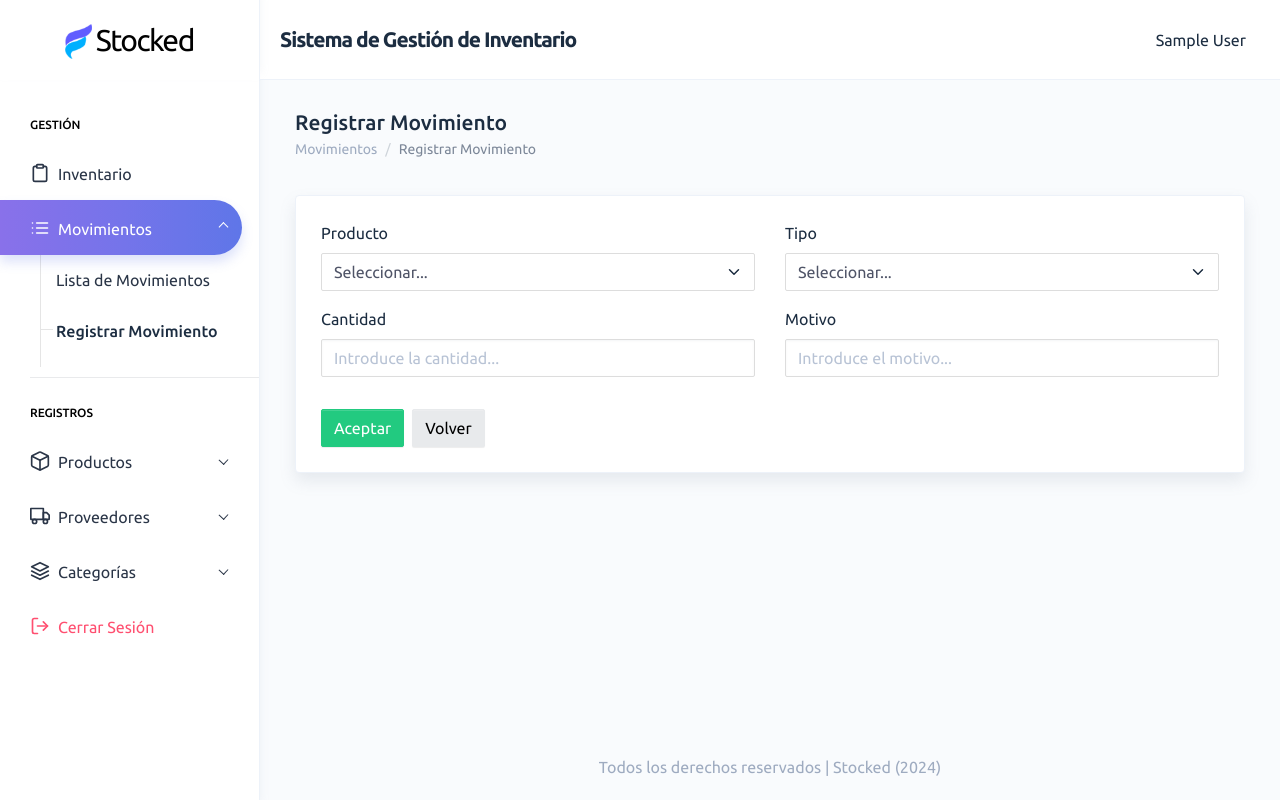
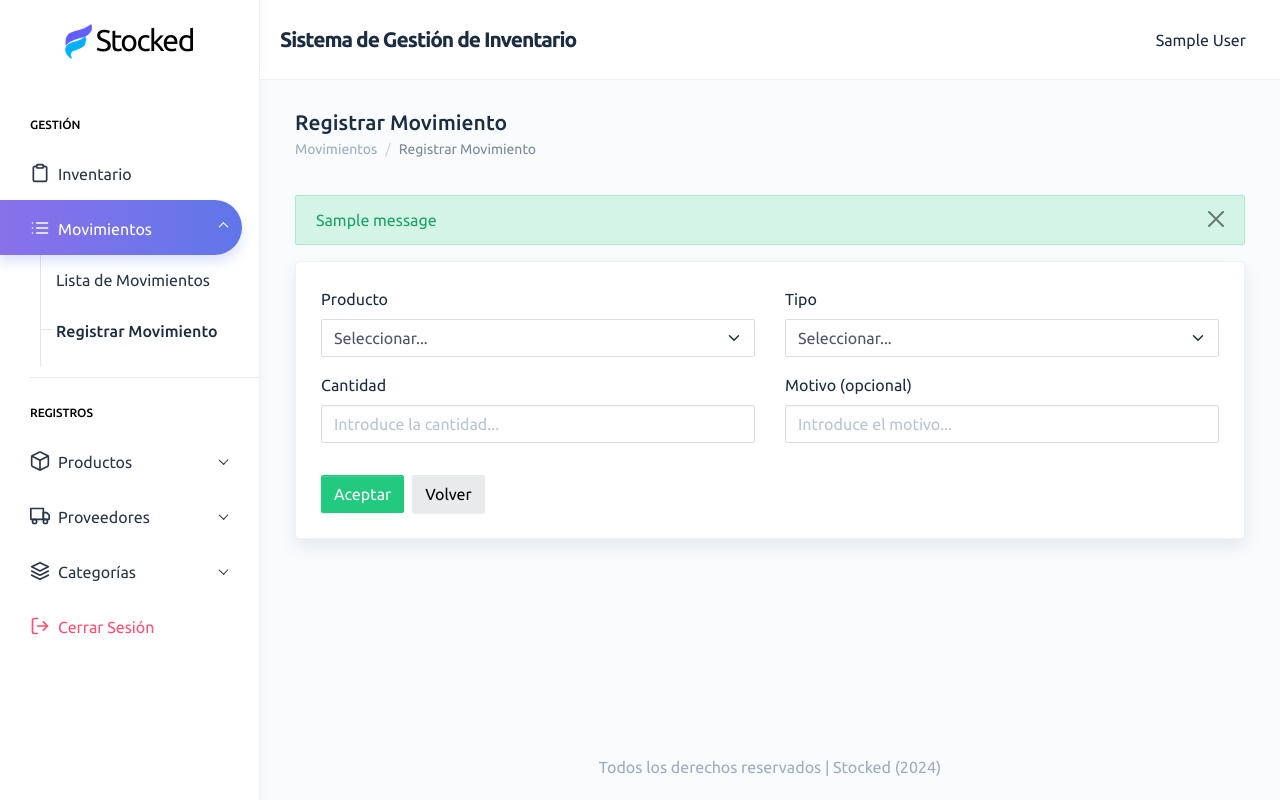
Before and after one commit to esteban-florez/stockapp, a Django app: page /movements/create in a window 1280 px wide. Run offline with Django 5.2, Linux system fonts and the light colour scheme; a user stored in the database is signed in; tables that the repository leaves empty hold one stand-in row (values such as "Sample post"); one stand-in notice (Sample message) is shown; some libraries are stand-ins or nearby versions.

Commit message:
Correción de bugs del sistema.

```diff
--- a/stock/forms.py
+++ b/stock/forms.py
@@ -1,6 +1,7 @@
 from django import forms
 from django.core.exceptions import ValidationError
 from django.db.models import Sum
+from django.db.models.functions import Coalesce
 from .models import Category, Supplier, Product, Movement, User
 
 class UniqueNameForm(forms.Form):
@@ -51,7 +52,7 @@ class ProductForm(UniqueNameForm):
 class MovementForm(forms.Form):
   type = forms.ChoiceField(choices=[('plus', 'Ingreso'), ('minus', 'Salida')], required=True)
   amount = forms.IntegerField(min_value=1, required=True)
-  reason = forms.CharField(max_length=30, required=False)
+  reason = forms.CharField(max_length=50, required=False)
   product = forms.ModelChoiceField(
     required=True,
     queryset=Product.objects.annotate(stock=Sum('movement__amount')).filter(stock__gt=0)
@@ -67,7 +68,8 @@ class MovementForm(forms.Form):
 
     product = cleaned_data.get('product')
     amount = cleaned_data.get('amount')
-    agg = Movement.objects.filter(product_id=product.id).aggregate(value=Sum('amount'))
+    sum_query = Coalesce(Sum('amount'), 0)
+    agg = Movement.objects.filter(product_id=product.id).aggregate(value=sum_query)
     mov_sum = agg.get('value')
     exceeding_amount = amount and product and type == 'minus' and amount > mov_sum
 
--- a/stock/models.py
+++ b/stock/models.py
@@ -34,7 +34,7 @@ class Supplier(TimeStampedModel):
 
 class Movement(TimeStampedModel):
   amount = models.IntegerField()
-  reason = models.CharField(max_length=30, null=True)
+  reason = models.CharField(max_length=50, null=True)
   product = models.ForeignKey(Product, on_delete=models.CASCADE)
   supplier = models.ForeignKey(Supplier, on_delete=models.CASCADE, null=True)
 
--- a/stock/seeder.py
+++ b/stock/seeder.py
@@ -145,7 +145,7 @@ def seed():
   )
 
   User.objects.create_user(
-    name='Luis Pérez',
-    email='luis@ejemplo.com',
+    name='Juan Pérez',
+    email='correo@ejemplo.com',
     password='pass1234',
   )
--- a/stock/shortcuts.py
+++ b/stock/shortcuts.py
@@ -16,7 +16,9 @@ def session_old(request):
       if val:
         old_copy[key] = int(val)
 
-    del old_copy['password']
+    if old_copy.get('password'):
+      del old_copy['password']
+
     return old_copy
   else:
     return None
--- a/stock/static/create-movement.js
+++ b/stock/static/create-movement.js
@@ -18,8 +18,10 @@ document.addEventListener('alpine:init', () => {
       const products = JSON.parse(document.querySelector('#products-data').textContent)
       const old = JSON.parse(document.querySelector('#old-data').textContent)
 
-      this.selected = old.product
-      this.type = old.type
+      if (old) {
+        this.selected = old.product
+        this.type = old.type
+      }
 
       products.forEach(product => {
         this.products.set(product.id, product)
--- a/stock/templates/base.html
+++ b/stock/templates/base.html
@@ -41,15 +41,17 @@
       </div>
       <div class="container-fluid">
         <div class="row">
-          {% comment %}
-            <div class="col-12">
-              <div class="alert alert-success alert-dismissible fade show" role="alert">
-                {{ alert }}
-                <button type="button" class="btn-close" data-bs-dismiss="alert" aria-label="Close">
-                </button>
+          {% if messages %}
+            {% for message in messages %}
+              <div class="col-12">
+                <div class="alert alert-success alert-dismissible fade show" role="alert">
+                  {{ message }}
+                  <button type="button" class="btn-close" data-bs-dismiss="alert" aria-label="Close">
+                  </button>
+                </div>
               </div>
-            </div>
-          {% endcomment %}
+            {% endfor %}
+          {% endif %}
           <div class="col-12">
             <div class="card border shadow">
               <div class="card-body">
--- a/stock/templates/create_movement.html
+++ b/stock/templates/create_movement.html
@@ -39,8 +39,8 @@
       </div>
       <div class="col-lg-6">
         <div class="form-group mb-3">
-          <label class="form-label" for="reason">Motivo</label>
-          <input class="form-control{% if errors.reason %} is-invalid{% endif %}" name="reason" id="reason" placeholder="Introduce el motivo..." maxlength="20" value="{{ old.reason }}" />
+          <label class="form-label" for="reason">Motivo (opcional)</label>
+          <input class="form-control{% if errors.reason %} is-invalid{% endif %}" name="reason" id="reason" placeholder="Introduce el motivo..." maxlength="50" value="{{ old.reason }}" />
           <p class="invalid-feedback">{{ errors.reason.0 }}</p>
         </div>
       </div>
--- a/stock/templates/index.html
+++ b/stock/templates/index.html
@@ -3,7 +3,7 @@
 {% block title %}Estado de Inventario{% endblock title %}
 
 {% block rightbar %}
-  <a href="{% url 'pdf' %}" class="btn btn-primary">
+  <a target="_blank" rel="noopener noreferrer" href="{% url 'pdf' %}" class="btn btn-primary">
     Reporte PDF
   </a>
   <a href="{% url 'movements.create' %}" class="btn btn-success">
--- a/stock/templates/ui/category_form.html
+++ b/stock/templates/ui/category_form.html
@@ -13,7 +13,7 @@
     <div class="col-lg-6">
       <div class="form-group mb-3">
         <div class="form-group mb-3">
-          <label class="form-label" for="description">Descripción</label>
+          <label class="form-label" for="description">Descripción (50 caracteres max.)</label>
           <input class="form-control {% if errors.description %} is-invalid{% endif %}" name="description" id="description" placeholder="Introduce la descripción..." maxlength="50" required value="{% value category 'description' %}" />
           <p class="invalid-feedback">{{ errors.description.0 }}</p>
         </div>
--- a/stock/templates/ui/product_form.html
+++ b/stock/templates/ui/product_form.html
@@ -19,7 +19,7 @@
     </div>
     <div class="col-lg-6">
       <div class="form-group mb-3">
-        <label class="form-label" for="description">Descripción</label>
+        <label class="form-label" for="description">Descripción (50 caracteres max.)</label>
         <input class="form-control {% if errors.description %} is-invalid{% endif %}" name="description" id="description" placeholder="Introduce la descripción..." maxlength="50" required value="{% value product 'description' %}" />
         <p class="invalid-feedback">{{ errors.description.0 }}</p>
       </div>
--- a/stock/templates/ui/supplier_form.html
+++ b/stock/templates/ui/supplier_form.html
@@ -12,7 +12,7 @@
     </div>
     <div class="col-lg-6">
       <div class="form-group mb-3">
-        <label class="form-label" for="description">Descripción</label>
+        <label class="form-label" for="description">Descripción (50 caracteres max.)</label>
         <input class="form-control {% if errors.description %} is-invalid{% endif %}" name="description" id="description" placeholder="Introduce la descripción..." maxlength="50" required value="{% value supplier 'description' %}" />
         <p class="invalid-feedback">{{ errors.description.0 }}</p>
       </div>
--- a/stock/views.py
+++ b/stock/views.py
@@ -1,6 +1,7 @@
 from django.db.models import Sum
+from django.db.models.functions import Coalesce
 from django.http import HttpResponse, Http404
-from django.contrib import auth
+from django.contrib import auth, messages
 from django.contrib.auth.decorators import login_not_required
 from django.urls import reverse
 from django.views.generic.list import ListView
@@ -23,7 +24,8 @@ class StockListView(LatestListView):
   template_name = 'index.html'
 
   def get_queryset(self):
-    return super().get_queryset().annotate(stock=Sum('movement__amount'))
+    sum_query = Coalesce(Sum('movement__amount'), 0)
+    return super().get_queryset().annotate(stock=sum_query)
 
   def get_context_data(self, **kwargs):
     context = super().get_context_data(**kwargs)
@@ -86,6 +88,7 @@ def store_category(request):
 
   if form.is_valid():
     Category.objects.create(**form.cleaned_data)
+    messages.add_message(request, messages.SUCCESS, 'La categoría se ha registrado exitosamente.')
     return redirect('categories')
 
   request.session['errors'] = form.errors
@@ -116,6 +119,7 @@ def update_category(request, category_id):
 
   if form.is_valid():
     Category.objects.filter(id=category_id).update(**form.cleaned_data)
+    messages.add_message(request, messages.SUCCESS, 'La categoría se actualizado exitosamente.')
     return redirect('categories')
 
   request.session['errors'] = form.errors
@@ -144,6 +148,7 @@ def store_supplier(request):
 
   if form.is_valid():
     Supplier.objects.create(**form.cleaned_data)
+    messages.add_message(request, messages.SUCCESS, 'El proveedor se ha creado exitosamente.')
     return redirect('suppliers')
 
   request.session['errors'] = form.errors
@@ -177,6 +182,7 @@ def update_supplier(request, supplier_id):
 
   if form.is_valid():
     Supplier.objects.filter(id=supplier_id).update(**form.cleaned_data)
+    messages.add_message(request, messages.SUCCESS, 'El proveedor se ha actualizado exitosamente.')
     return redirect('suppliers')
 
   request.session['errors'] = form.errors
@@ -205,6 +211,7 @@ def store_product(request):
 
   if form.is_valid():
     Product.objects.create(**form.cleaned_data)
+    messages.add_message(request, messages.SUCCESS, 'El producto se ha registrado exitosamente.')
     return redirect('products')
 
   request.session['errors'] = form.errors
@@ -237,6 +244,7 @@ def update_product(request, product_id):
 
   if form.is_valid():
     Product.objects.filter(id=product_id).update(**form.cleaned_data)
+    messages.add_message(request, messages.SUCCESS, 'El producto se ha actualizado exitosamente.')
     return redirect('products')
 
   request.session['errors'] = form.errors
@@ -246,7 +254,8 @@ def update_product(request, product_id):
 def create_movement(request):
   errors = session_errors(request)
   old = session_old(request)
-  queryset = Product.objects.annotate(stock=Sum('movement__amount')).filter(stock__gt=0)
+  sum_query = Coalesce(Sum('movement__amount'), 0)
+  queryset = Product.objects.annotate(stock=sum_query).filter(stock__gt=0)
   products = list(queryset.values('id', 'name', 'stock'))
   suppliers = Supplier.objects.all()
 
@@ -266,6 +275,7 @@ def store_movement(request):
 
   if form.is_valid():
     Movement.objects.create(**form.cleaned_data)
+    messages.add_message(request, messages.SUCCESS, 'El movimiento se ha registrado exitosamente.')
     return redirect('movements')
 
   request.session['errors'] = form.errors
@@ -273,7 +283,8 @@ def store_movement(request):
   return redirect('movements.create')
 
 def inventory_pdf(request):
-  products = Product.objects.order_by('-created_at').annotate(stock=Sum('movement__amount'))
+  sum_query = Coalesce(Sum('movement__amount'), 0)
+  products = Product.objects.order_by('-created_at').annotate(stock=sum_query)
 
   template = render_to_string('pdf.html', {
     'product_list': products,
```
